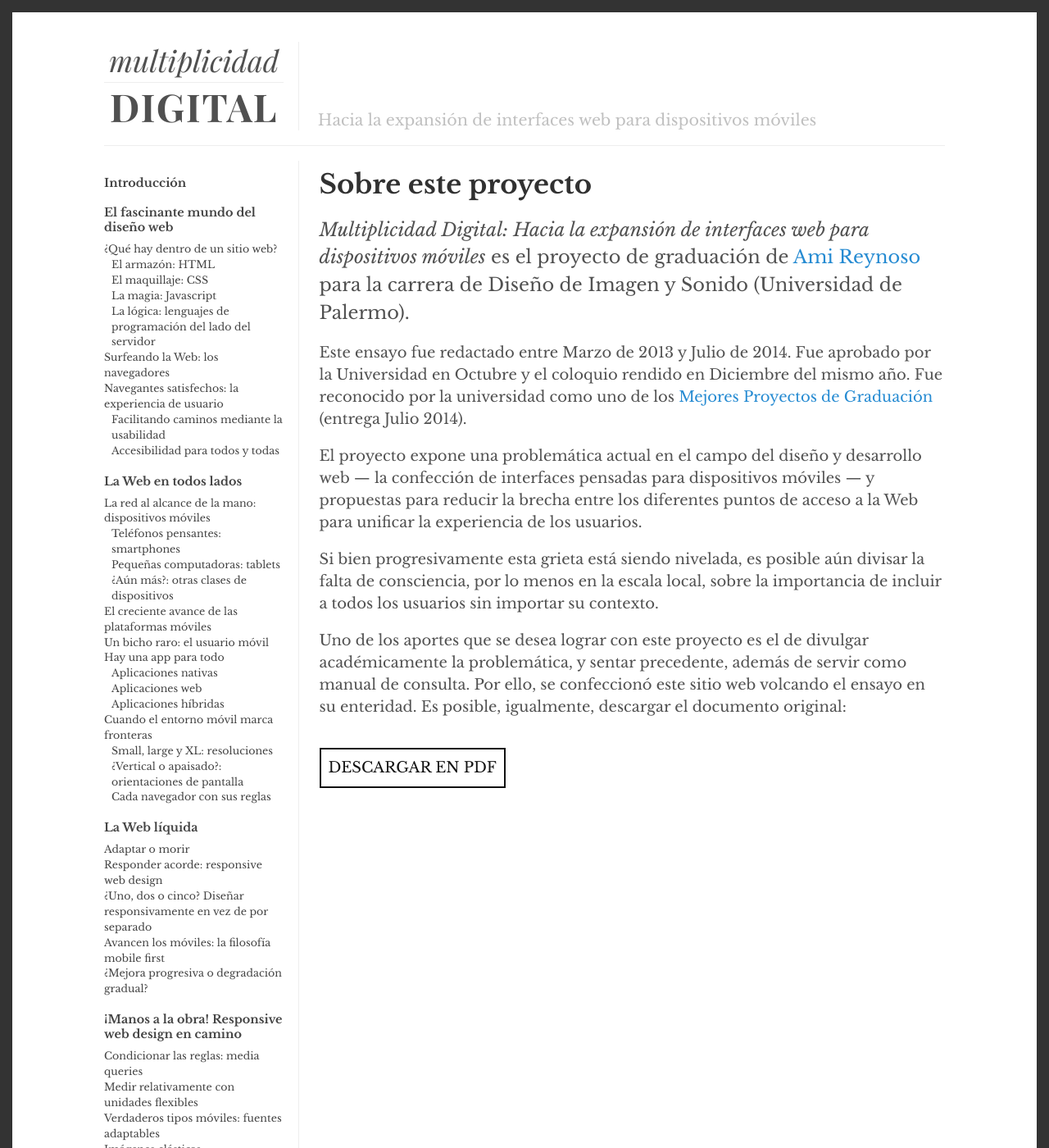
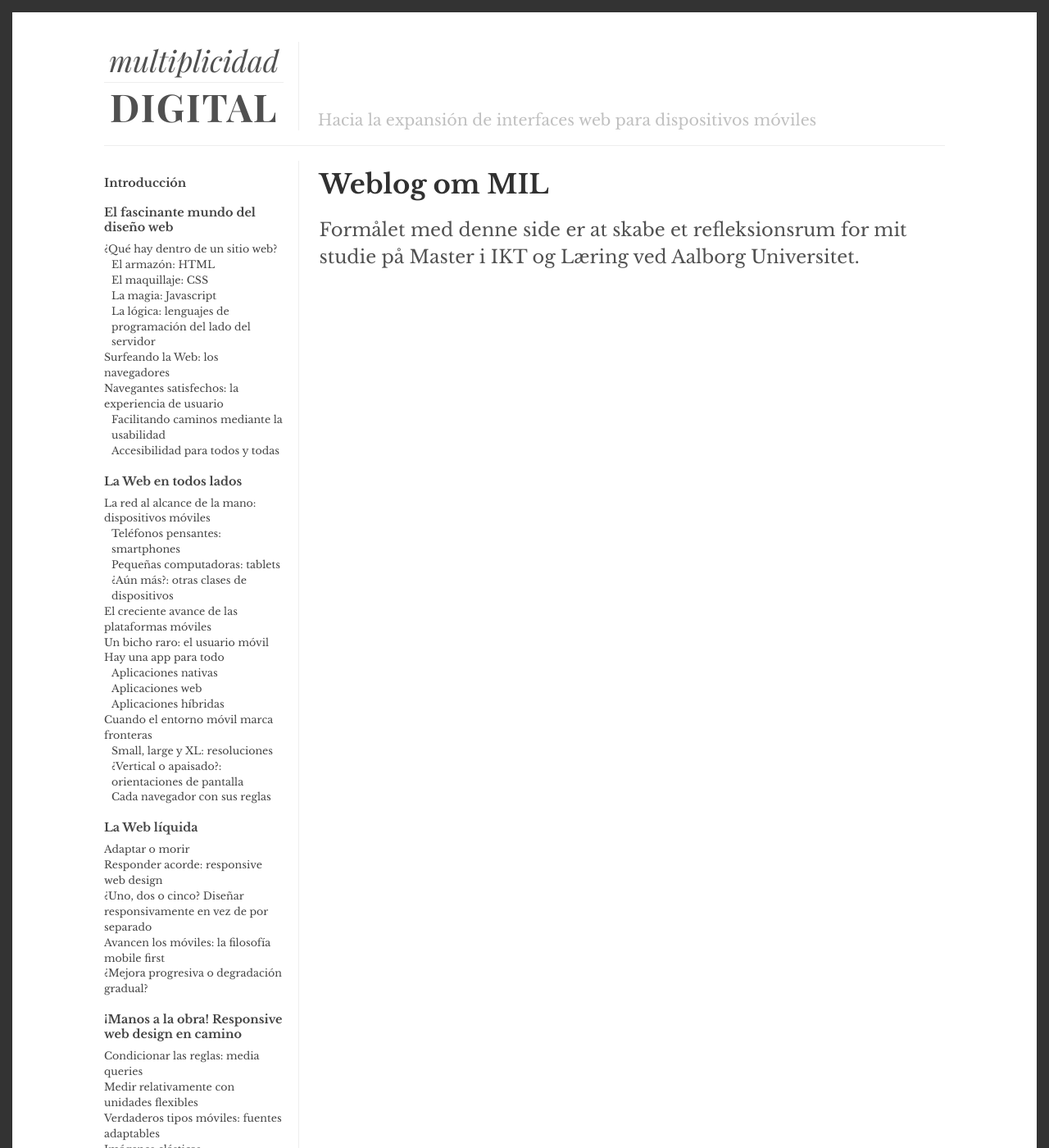
Before and after one commit to alexanderrae/educational-blogging, a Jekyll site: the page built from index.html, in a window 1280 px wide and 1400 px high. Shown: the whole window at 82% size. Built offline with Jekyll 4.4.1, drawn with Linux system fonts in a browser that asks for light colours; the list of posts is cut into pages by our own code.

Commit message:
Update index.html

```diff
--- a/index.html
+++ b/index.html
@@ -4,11 +4,6 @@ title: Home
 ---
 
 <article class="intro">
-  <h1>Sobre este proyecto</h1>
-  <p class="lead"><em>Multiplicidad Digital: Hacia la expansión de interfaces web para dispositivos móviles</em> es el proyecto de graduación de <a href="http://amireynoso.com.ar">Ami Reynoso</a> para la carrera de Diseño de Imagen y Sonido (Universidad de Palermo).</p>
-  <p>Este ensayo fue redactado entre Marzo de 2013 y Julio de 2014. Fue aprobado por la Universidad en Octubre y el coloquio rendido en Diciembre del mismo año. Fue reconocido por la universidad como uno de los <a href="http://fido.palermo.edu/servicios_dyc/publicacionesdc/vista/detalle_articulo.php?id_articulo=11349&id_libro=543">Mejores Proyectos de Graduación</a> (entrega Julio 2014).</p>
-  <p>El proyecto expone una problemática actual en el campo del diseño y desarrollo web &mdash; la confección de interfaces pensadas para dispositivos móviles &mdash; y propuestas para reducir la brecha entre los diferentes puntos de acceso a la Web para unificar la experiencia de los usuarios.</p>
-  <p>Si bien progresivamente esta grieta está siendo nivelada, es posible aún divisar la falta de consciencia, por lo menos en la escala local, sobre la importancia de incluir a todos los usuarios sin importar su contexto.</p>
-  <p>Uno de los aportes que se desea lograr con este proyecto es el de divulgar académicamente la problemática, y sentar precedente, además de servir como manual de consulta. Por ello, se confeccionó este sitio web volcando el ensayo en su enteridad. Es posible, igualmente, descargar el documento original:</p>
-  <a href="public/multiplicidad_digital.pdf" class="download-link">Descargar en PDF</a>
+  <h1>Weblog om MIL</h1>
+  <p class="lead">Formålet med denne side er at skabe et refleksionsrum for mit studie på Master i IKT og Læring ved Aalborg Universitet.
 </article>
```
